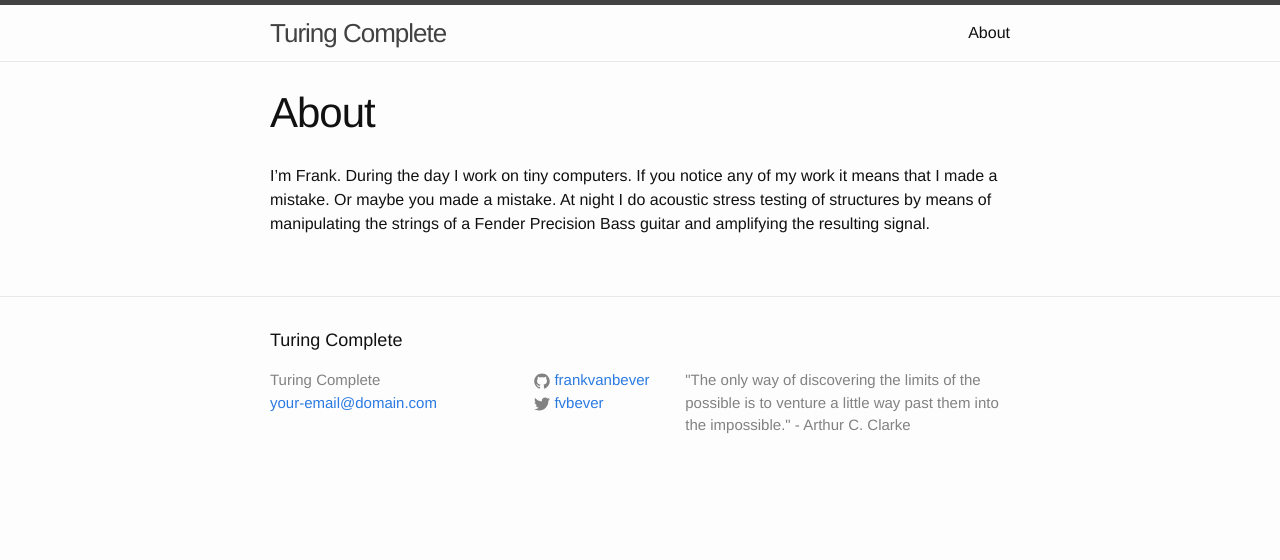
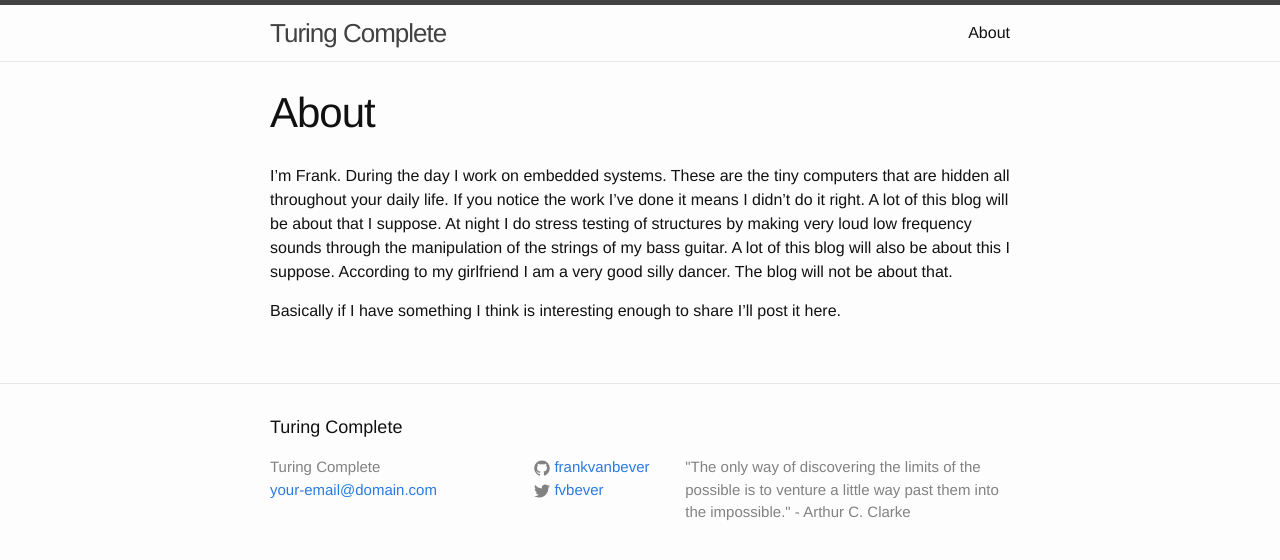
Before and after one commit to frankvanbever/frankvanbever.github.io, a Jekyll site: the page built from about.md, in a window 1280 px wide. Shown: the top 560 px of the page. Built offline with Jekyll 4.4.1, drawn with Linux system fonts in a browser that asks for light colours.

Commit message:
Update about.md
more silly dancing references

```diff
--- a/about.md
+++ b/about.md
@@ -4,5 +4,8 @@ title: About
 permalink: /about/
 ---
 
-I'm Frank. During the day I work on tiny computers. If you notice any of my work it means that I made a mistake. Or maybe you made a mistake.
-At night I do acoustic stress testing of structures by means of manipulating the strings of a Fender Precision Bass guitar and amplifying the resulting signal.
+I'm Frank. During the day I work on embedded systems. These are the tiny computers that are hidden all throughout your daily life. If you notice the work I've done it means I didn't do it right. A lot of this blog will be about that I suppose.
+At night I do stress testing of structures by making very loud low frequency sounds through the manipulation of the strings of my bass guitar. A lot of this blog will also be about this I suppose.
+According to my girlfriend  I am a very good silly dancer. The blog will not be about that.
+
+Basically if I have something I think is interesting enough to share I'll post it here.
```
